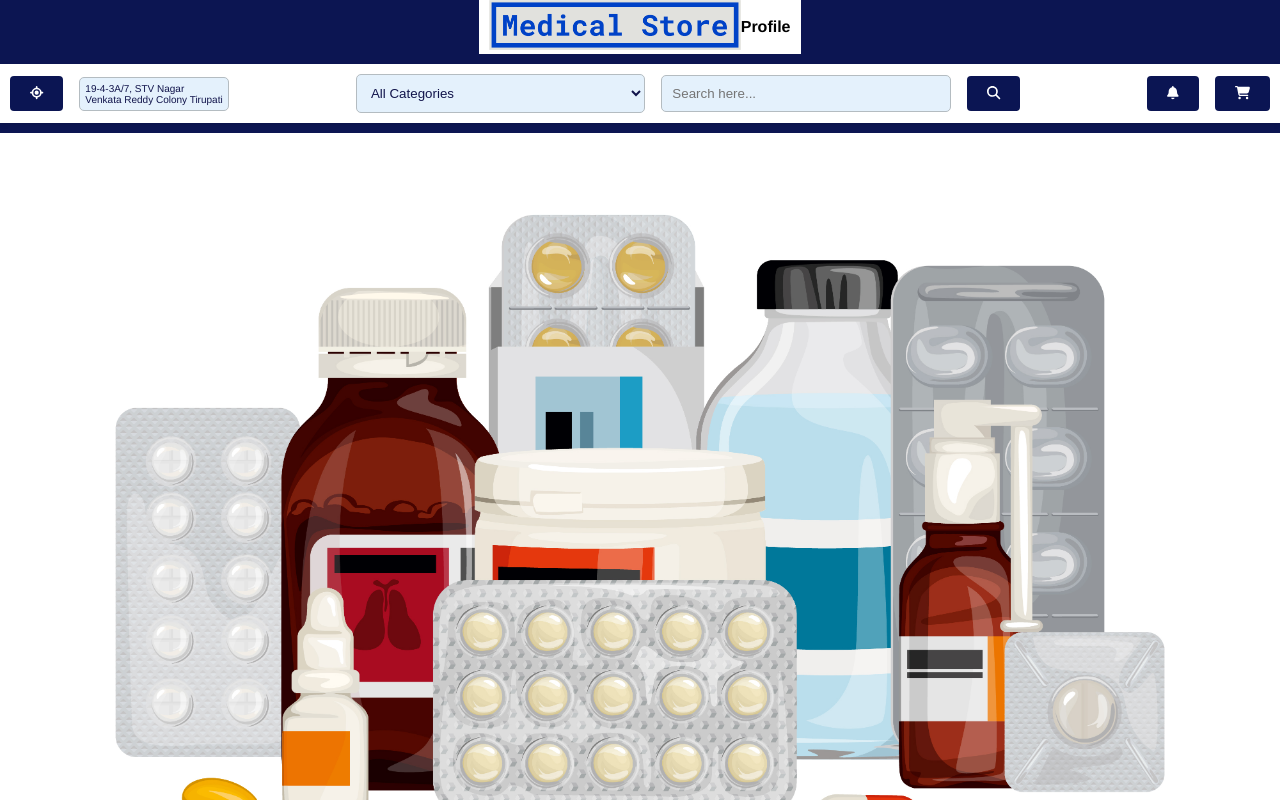
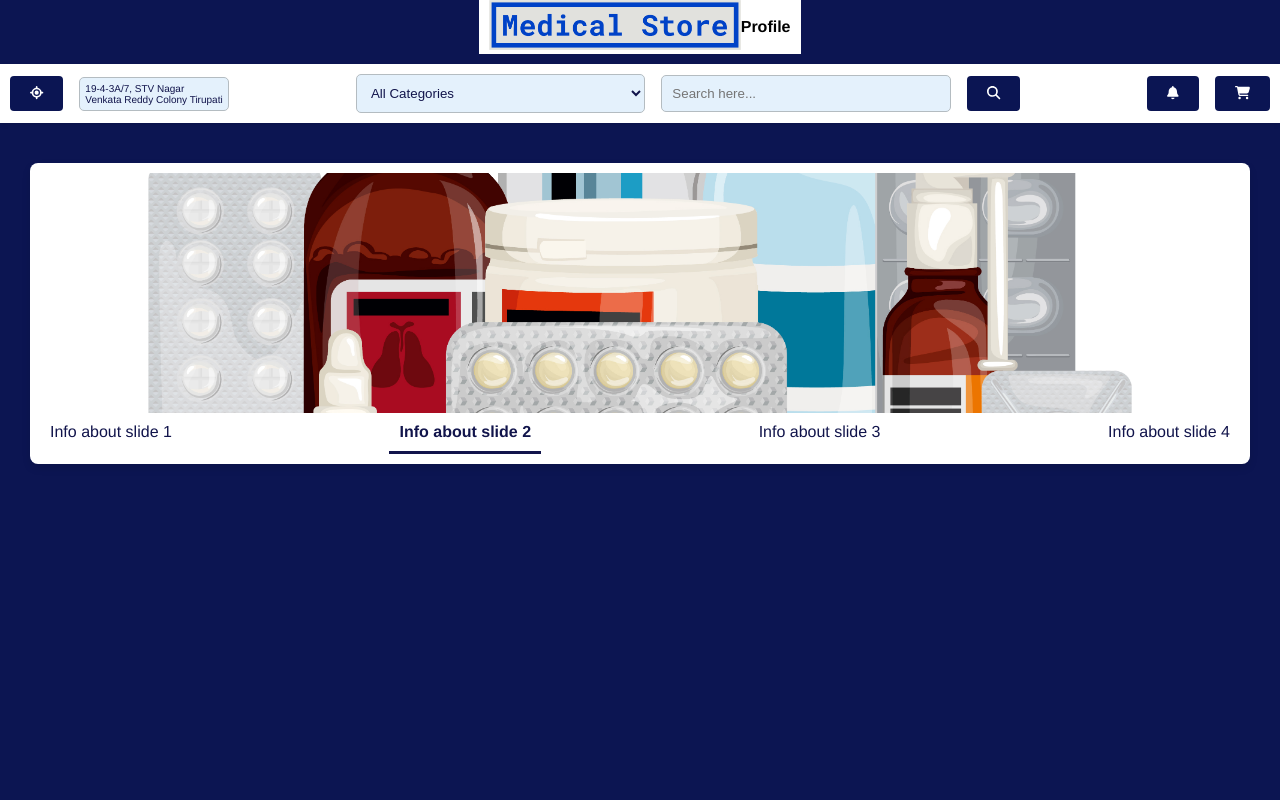
Before and after one commit to charangajjala/MedEase, a React (Vite) app in the folder frontend/: page /dashboard in a window 1280 px wide. Shown: the top 800 px of the page. Built offline with nearby package versions, Linux system fonts and the light colour scheme.

Commit message:
added some animations to nav bar and made is fixed along the dashboard

```diff
--- a/frontend/src/containers/User/UserDashboard/UserDashboard.jsx
+++ b/frontend/src/containers/User/UserDashboard/UserDashboard.jsx
@@ -1,12 +1,47 @@
+import { useEffect, useState } from "react";
 import { Header, Footer, Navbar, BannerSlider } from "../../../userComponents";
 import "./UserDashboard.scss";
 
 const UserDashboard = () => {
+  const [isNavFixed, setIsNavFixed] = useState(false);
+
+  const handleScroll = () => {
+    const currentScrollPos = window.scrollY;
+    const navShouldFix = currentScrollPos > 50;
+    setIsNavFixed(navShouldFix);
+  };
+
+  useEffect(() => {
+    window.addEventListener("scroll", handleScroll);
+
+    return () => {
+      window.removeEventListener("scroll", handleScroll);
+    };
+  }, []);
+
   return (
     <>
-      <Header />
-      <Navbar />
-      <BannerSlider />
+      <div className="user-dashboard">
+        <div className="user-dahboard__header">
+          <Header />
+        </div>
+        <div
+          className={`user-dashboard__navbar ${
+            isNavFixed
+              ? "user-dashboard__navbar--fixed"
+              : "user-dashboard__navbar--static"
+          }`}
+        >
+          <Navbar />
+        </div>
+        <main className="user-dashboard__main">
+          <div className="user-dashboard__content">
+            <div className="user-dashboard__content__banner">
+              <BannerSlider />
+            </div>
+          </div>
+        </main>
+      </div>
       <Footer />
     </>
   );
--- a/frontend/src/containers/User/UserDashboard/UserDashboard.scss
+++ b/frontend/src/containers/User/UserDashboard/UserDashboard.scss
@@ -5,7 +5,16 @@
 .user-dashboard {
   display: flex;
   height: 100vh;
+  flex-direction: column;
   font-family: $font-family, sans-serif;
+
+  &__navbar--fixed {
+    position: fixed;
+    z-index: 100;
+    width: 100%;
+    padding: 30px;
+    transition: all 0.5s ease-in-out;
+  }
 
   &__main {
     width: 100%;
@@ -23,47 +32,6 @@
   }
 
   &__content {
-    display: grid;
-    grid-template-columns: 1fr 1fr;
-    justify-content: space-between;
-    align-items: start;
-    background-color: $white;
-    padding: 5px;
-    border-radius: 5px;
-    gap: 20px;
-
-    @media (max-width: 1024px) {
-      grid-template-columns: 1fr;
-    }
-
-    &-right {
-      display: flex;
-      flex-direction: column;
-      justify-content: space-between;
-      width: 100%;
-      gap: 10px;
-
-      a {
-        text-decoration: none;
-        color: $white;
-        padding: 15px;
-        border-radius: 5px;
-        transition: background-color 0.3s ease-in-out;
-        background-color: $button-bg;
-        box-shadow: 0 4px 8px rgba($black, 0.4);
-
-        &:hover {
-          background-color: $sidebar-bg;
-          transform: scale(1.01);
-          transition: transform 0.3s ease-in-out;
-        }
-      }
-    }
-
-    img {
-      width: 100%;
-      border-radius: 8px;
-      box-shadow: 0 4px 8px rgba($black, 0.1);
-    }
+    @include content-style;
   }
 }
--- a/frontend/src/userComponents/BannerSlider/BannerSlider.scss
+++ b/frontend/src/userComponents/BannerSlider/BannerSlider.scss
@@ -14,16 +14,31 @@
     .info-bar {
       padding: 10px;
     }
+
+    .active {
+      border-bottom: 3px solid $text-color;
+      font-weight: $font-weight-bold;
+      transition: border-color 0.5s ease-in-out, font-weight 0.5s ease;
+    }
+
+    &:hover {
+      cursor: pointer;
+    }
   }
 
   &__slides {
     display: flex;
     transition: all 0.5s ease-in-out;
-    object-fit: cover;
+
+    .slide {
+      flex-shrink: 0;
+      width: 100%;
+      height: 30vh;
+      object-fit: cover;
+    }
   }
 
   img {
-    max-width: 100%;
     display: none;
     transition: opacity 0.5s ease-in-out;
 
```
Also changed, not shown: frontend/src/userComponents/Navbar/Navbar.jsx (+6 -1 lines).
